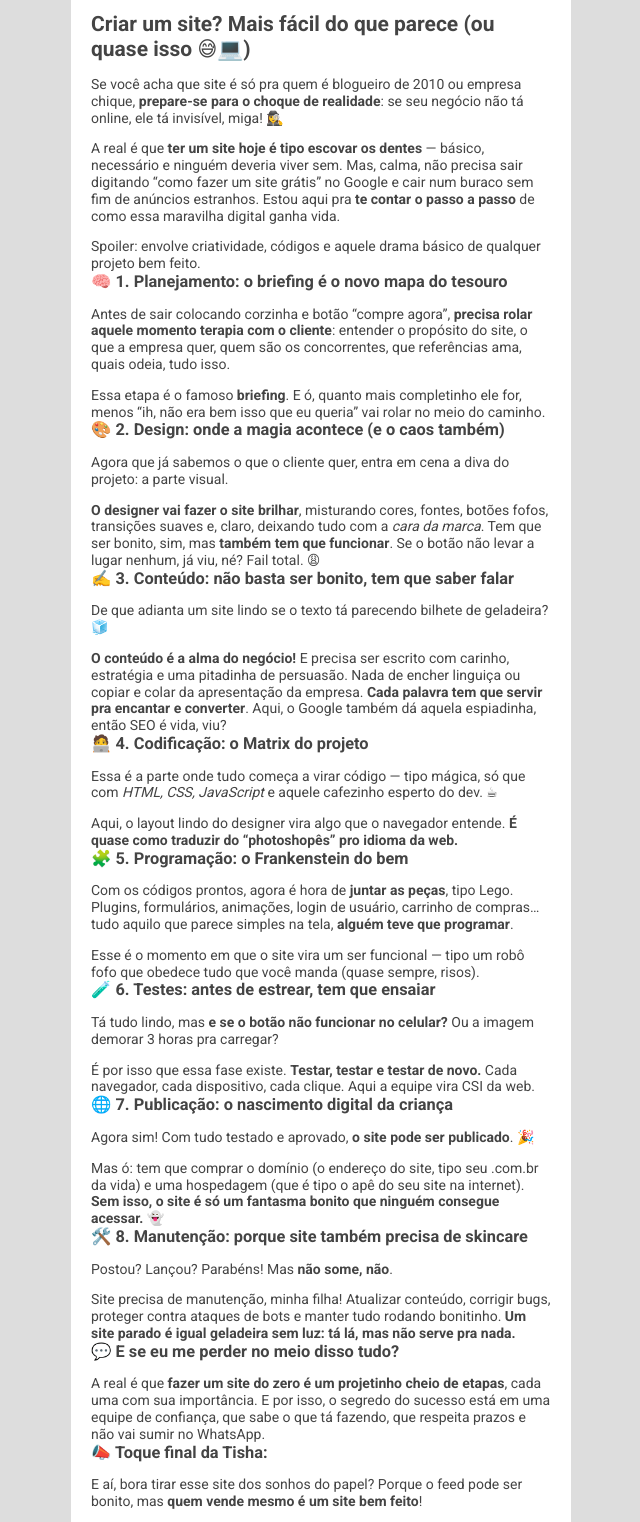
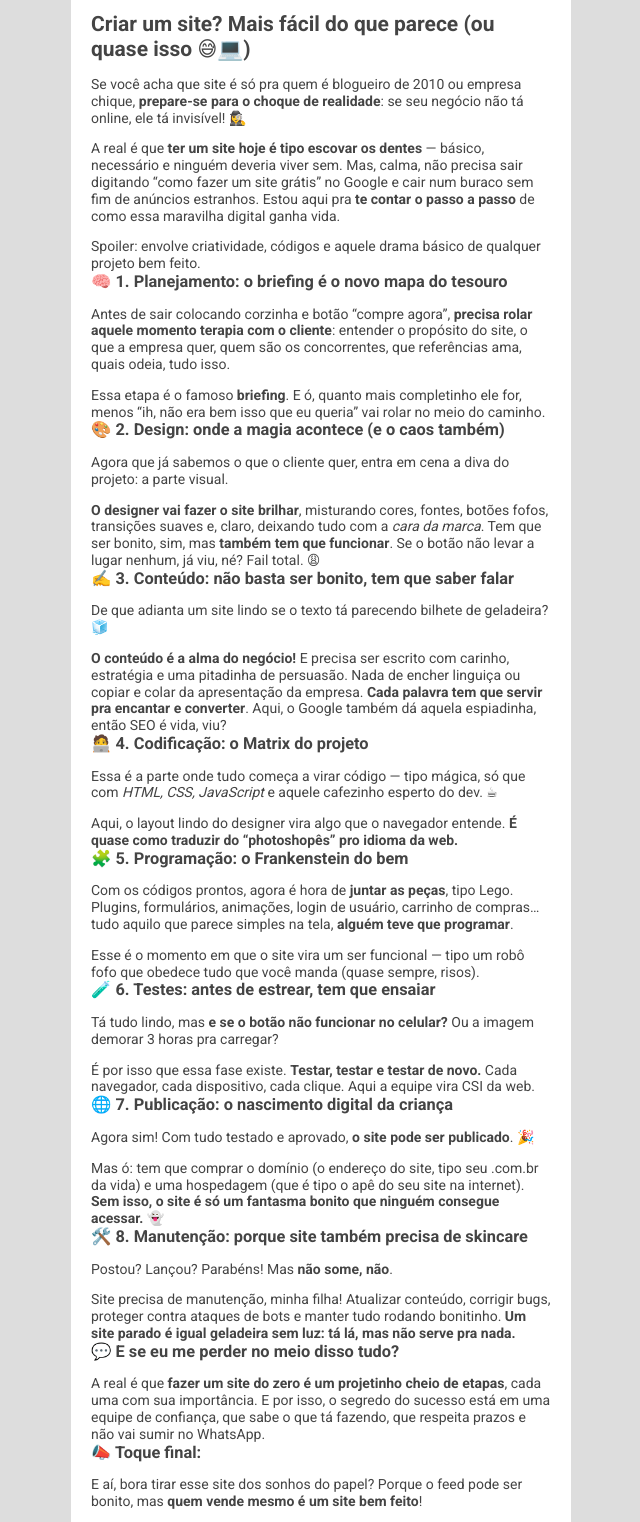
Before and after one commit to geanramos/gmailpage, a Jekyll site: the page built from _posts/2025-05-27-post-004.md, in a window 1280 px wide. Shown: the part 211-1733 px from the top of the page, without its empty margins (319-959 px from the left). Built offline with Jekyll 4.4.1, drawn with Linux system fonts in a browser that asks for light colours.

Commit message:
Update 2025-05-27-post-004.md

```diff
--- a/_posts/2025-05-27-post-004.md
+++ b/_posts/2025-05-27-post-004.md
@@ -8,7 +8,7 @@ date: 2025-05-27
 ---
 ## **Criar um site? Mais fácil do que parece (ou quase isso 😅💻)**
 
-Se você acha que site é só pra quem é blogueiro de 2010 ou empresa chique, **prepare-se para o choque de realidade**: se seu negócio não tá online, ele tá invisível, miga! 🕵️‍♀️
+Se você acha que site é só pra quem é blogueiro de 2010 ou empresa chique, **prepare-se para o choque de realidade**: se seu negócio não tá online, ele tá invisível! 🕵️‍♀️
 
 A real é que **ter um site hoje é tipo escovar os dentes** — básico, necessário e ninguém deveria viver sem. Mas, calma, não precisa sair digitando "como fazer um site grátis" no Google e cair num buraco sem fim de anúncios estranhos. Estou aqui pra **te contar o passo a passo** de como essa maravilha digital ganha vida.
 
@@ -86,12 +86,12 @@ A real é que **fazer um site do zero é um projetinho cheio de etapas**, cada u
 
 
 
-### 📣 Toque final da Tisha:
+### 📣 Toque final:
 
 E aí, bora tirar esse site dos sonhos do papel? Porque o feed pode ser bonito, mas **quem vende mesmo é um site bem feito**!
 
 🌟 *Quer ajuda ou ficou com dúvidas? A gente entende de web igual entende de memes. Cola aqui no nosso WhatsApp e vem bater um papo com a gente!*
-👉 [Entre no grupo do Next JoB](./nextjob-no-whatsapp.html)
+👉 [Entre no grupo do Next JoB](https://gean.me/zap)
 
 
 ### 📂 CATEGORIAS
```
